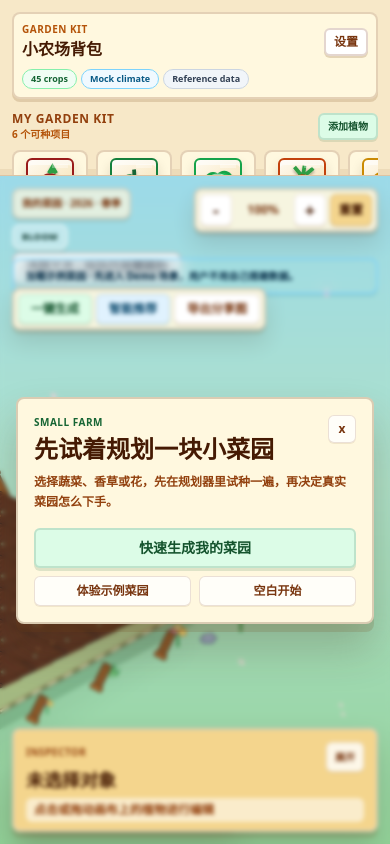
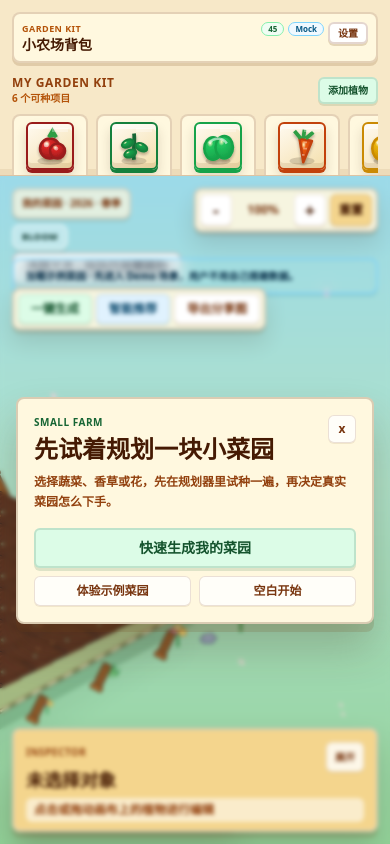
Before and after one commit to sihuayin/small-farm, a Next.js app in the folder apps/web/: page /planner in a window 390 px wide. Built offline with nearby package versions, Linux system fonts and the light colour scheme.

Commit message:
Compact mobile toolbar header

```diff
--- a/apps/web/components/planner/PlannerToolbar.tsx
+++ b/apps/web/components/planner/PlannerToolbar.tsx
@@ -311,35 +311,39 @@ export function PlannerToolbar({
     <div className="z-20 h-[176px] w-full shrink-0 overflow-y-auto border-b border-amber-900/20 bg-[#f7e8c8] shadow-[inset_0_-6px_0_rgba(120,72,24,0.08)] md:h-auto md:w-72 md:border-b-0 md:border-r md:shadow-[inset_-8px_0_0_rgba(120,72,24,0.08)]">
       <div className="p-3 md:p-4">
         <div className="rounded-lg border-2 border-amber-900/20 bg-[#fff8df] p-2 shadow-[0_3px_0_rgba(120,72,24,0.18)] md:p-3">
-          <div className="flex items-center justify-between gap-2">
-            <div>
-              <div className="text-[10px] font-bold uppercase tracking-wider text-amber-700">Garden Kit</div>
-              <h2 className="text-base font-black text-amber-950 md:text-lg">小农场背包</h2>
+          <div className="flex items-start justify-between gap-2">
+            <div className="min-w-0">
+              <div className="text-[9px] font-bold uppercase tracking-wider text-amber-700 md:text-[10px]">Garden Kit</div>
+              <h2 className="truncate text-sm font-black leading-tight text-amber-950 md:text-lg">小农场背包</h2>
             </div>
+            <div className="flex shrink-0 items-start gap-1">
               <button
                 type="button"
                 onClick={() => setShowSettingsPanel(true)}
-              className="rounded-md border-2 border-amber-900/20 bg-white px-2 py-1 text-xs font-bold text-amber-900 shadow-[0_2px_0_rgba(120,72,24,0.2)] hover:bg-amber-50"
+                className="flex max-w-[144px] flex-wrap justify-end gap-1 text-right md:max-w-none"
+                aria-label="查看数据状态"
+              >
+                <span className="rounded-full border border-green-300 bg-green-50 px-1.5 py-0.5 text-[8px] font-black leading-none text-green-800 md:px-2 md:text-[9px]">
+                  <span className="md:hidden">{plants.length}</span>
+                  <span className="hidden md:inline">{plants.length} crops</span>
+                </span>
+                <span className="rounded-full border border-sky-300 bg-sky-50 px-1.5 py-0.5 text-[8px] font-black leading-none text-sky-800 md:px-2 md:text-[9px]">
+                  <span className="md:hidden">Mock</span>
+                  <span className="hidden md:inline">Mock climate</span>
+                </span>
+                <span className="hidden rounded-full border border-slate-300 bg-slate-100 px-2 py-0.5 text-[9px] font-black leading-none text-slate-700 sm:inline-block">
+                  Reference data
+                </span>
+              </button>
+              <button
+                type="button"
+                onClick={() => setShowSettingsPanel(true)}
+                className="rounded-md border-2 border-amber-900/20 bg-white px-2 py-1 text-[10px] font-bold leading-none text-amber-900 shadow-[0_2px_0_rgba(120,72,24,0.2)] hover:bg-amber-50 md:text-xs"
               >
                 设置
               </button>
             </div>
-          <button
-            type="button"
-            onClick={() => setShowSettingsPanel(true)}
-            className="mt-2 flex w-full flex-wrap gap-1 text-left"
-            aria-label="查看数据状态"
-          >
-            <span className="rounded-full border border-green-300 bg-green-50 px-2 py-0.5 text-[9px] font-black text-green-800">
-              {plants.length} crops
-            </span>
-            <span className="rounded-full border border-sky-300 bg-sky-50 px-2 py-0.5 text-[9px] font-black text-sky-800">
-              Mock climate
-            </span>
-            <span className="rounded-full border border-slate-300 bg-slate-100 px-2 py-0.5 text-[9px] font-black text-slate-700">
-              Reference data
-            </span>
-          </button>
+          </div>
         </div>
 
         <div
```
Lines whose indentation alone changed are shown as unchanged.
